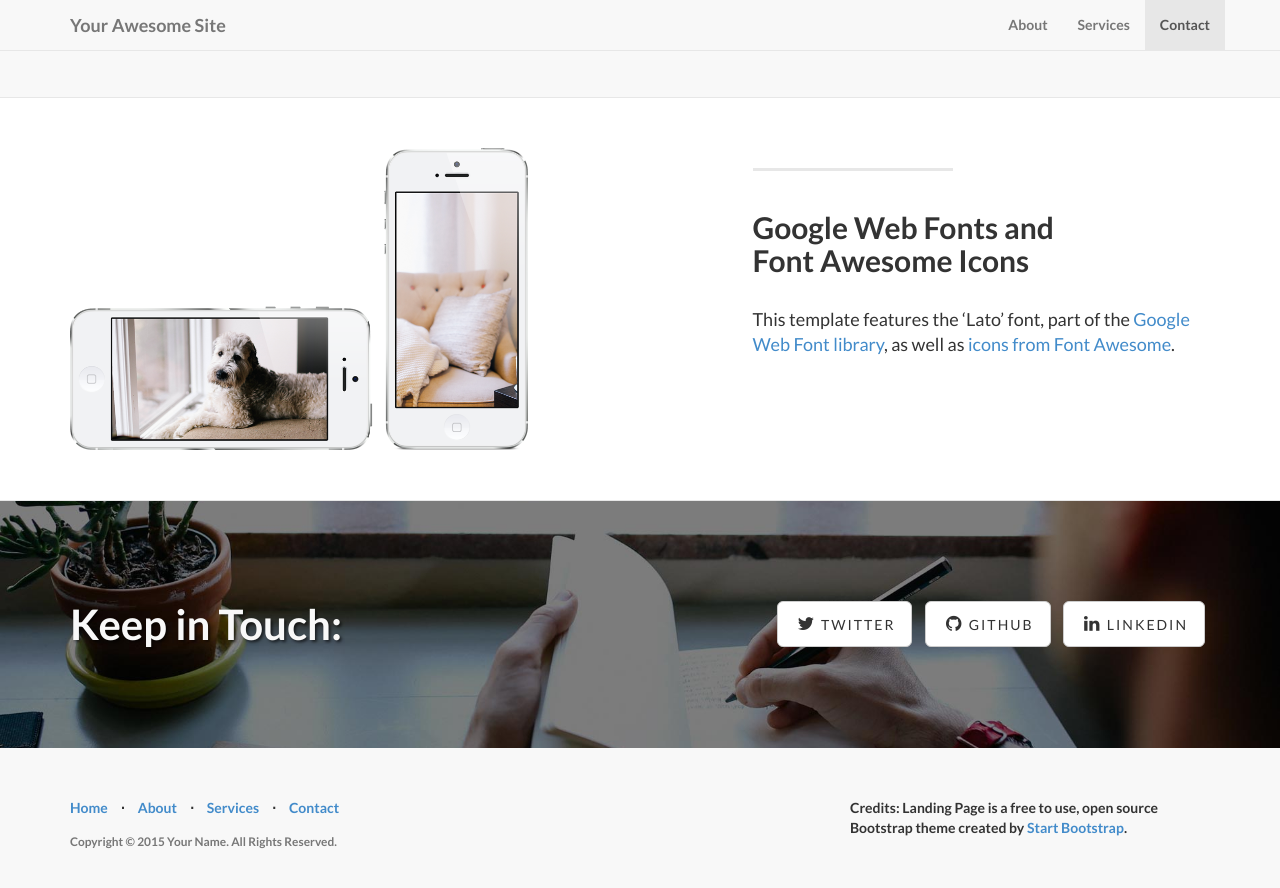
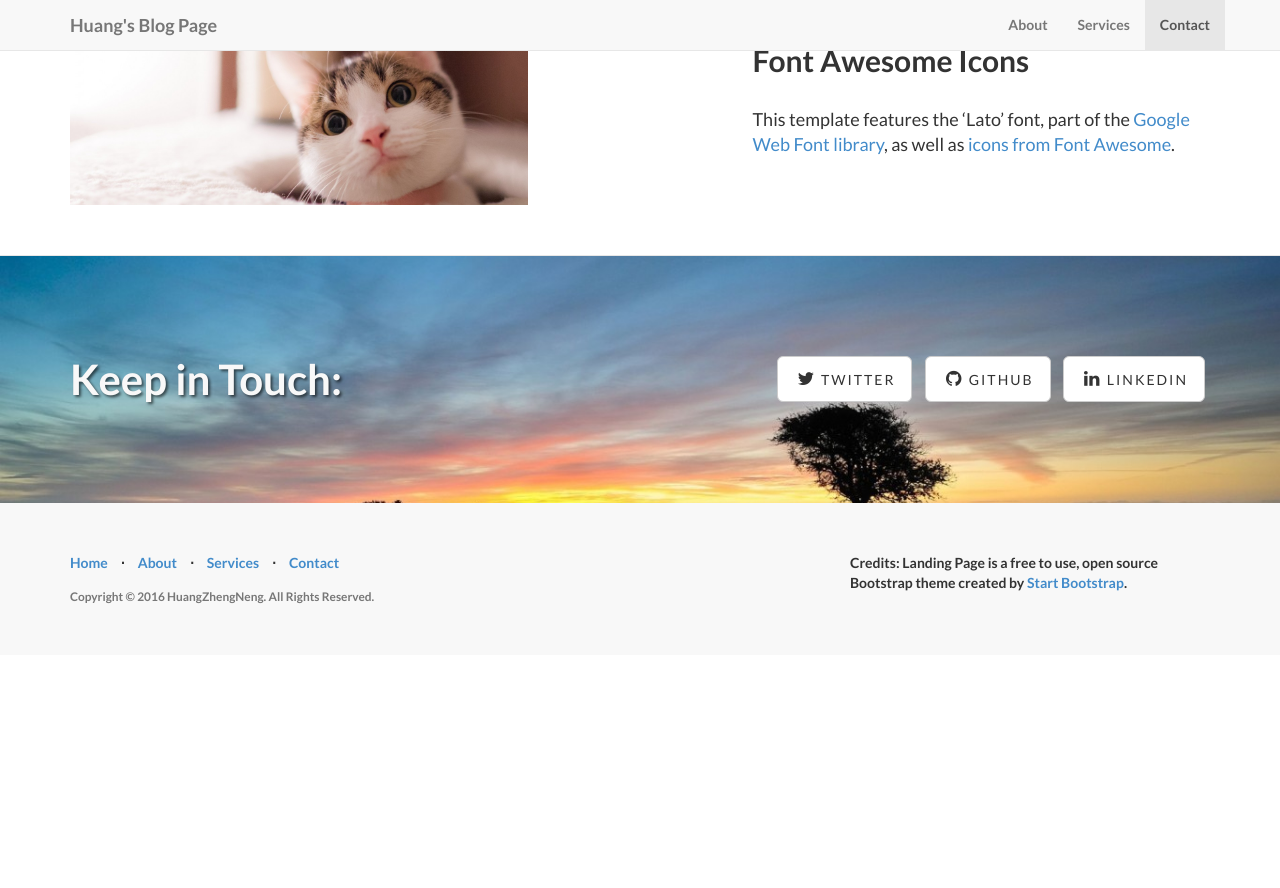
Before and after one commit to HuangZNKSF/HuangZNKSF.github.io, a Jekyll site: the page built from index.html, in a window 1280 px wide and 900 px high, scrolled down 1902 px. Shown: the top 888 px of the window. Built offline with Jekyll 4.4.1, drawn with Linux system fonts in a browser that asks for light colours; after the commit the page ends 2557 px from its top, so only the background shows below that.

Commit message:
修改图片

```diff
--- a/_config.yml
+++ b/_config.yml
@@ -2,15 +2,15 @@
 #      Main Configs       #
 # ----------------------- #
 
-url: http://yoursite.com
-title: Your Awesome Site
-email: your-email@domain.com
-author: Your Name
+url: https://huangznksf.github.io/
+title: Huang's Blog Page
+email: 943852572@qq.com
+author: HuangZhengNeng
 description: > # "Write an awesome description for your new site here.
   You can edit this line in _config.yml. It will appear in your document
   head meta (for Google search results) and in your feed.xml site
   description.
-copyright: 'Copyright &copy; 2015 Your Name. All Rights Reserved.'
+copyright: 'Copyright &copy; 2016 HuangZhengNeng. All Rights Reserved.'
 credits: 'Credits: Landing Page is a free to use, open source Bootstrap theme created by <a href="http://startbootstrap.com/">Start Bootstrap</a>.'
 
 # ----------------------- #
```
Also changed, not shown: img/banner-bg.jpg, img/intro-bg.jpg, img/screenshot.png, img/services/dog.png, img/services/ipad.png, img/services/phones.png.
